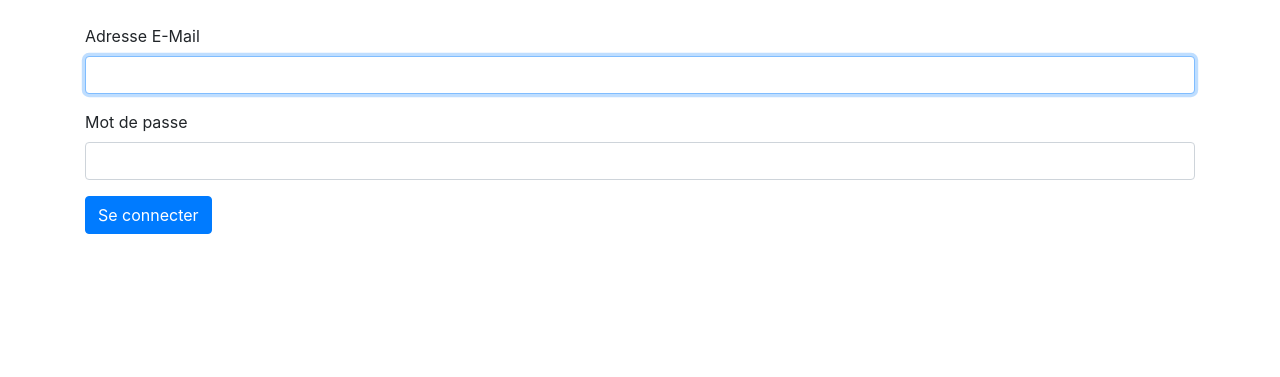
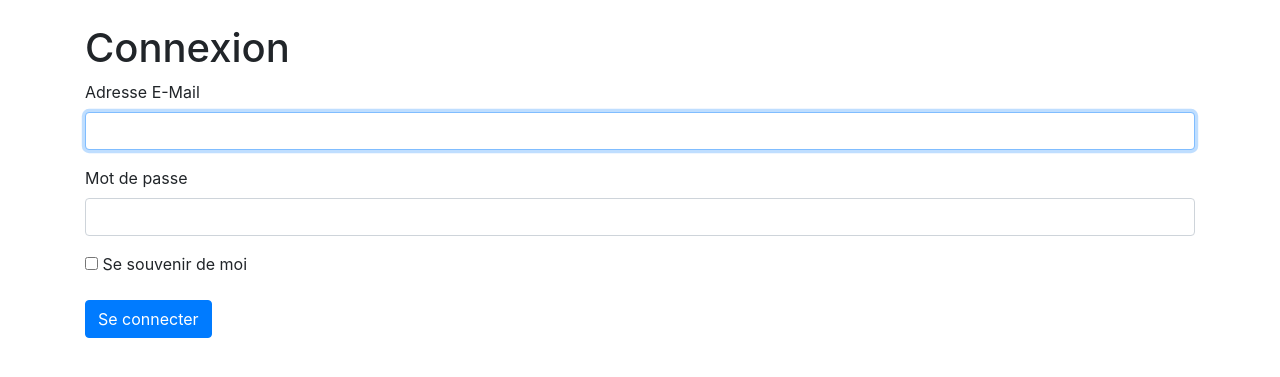
Before and after one commit to AlbanRenahy/museo, a PHP site: template templates/security/login.html.twig in a window 1280 px wide. Shown: the part 56-433 px from the top of the page. Run offline with PHP 8.4, Linux system fonts and the light colour scheme; the template is opened without the code that fills it, so the values that code supplies are empty; some libraries are stand-ins or nearby versions.

Commit message:
fix: Login Page

```diff
--- a/templates/security/login.html.twig
+++ b/templates/security/login.html.twig
@@ -1,10 +1,10 @@
 {% extends 'base.html.twig' %}
-
-{% block title %}Log in!{% endblock %}
 
 {% block body %}
 
 <div class="container mt-4">
+
+    <h1>Connexion</h1>
 
     <form method="post">
         {% if error %}
@@ -22,21 +22,13 @@
         <input type="hidden" name="_csrf_token"
         value="{{ csrf_token('authenticate') }}"
         >
+        <div class="checkbox mb-3">
+            <label>
+                <input type="checkbox" name="_remember_me"> Se souvenir de moi
+            </label>
+        </div>
         <button type="submit" class="btn btn-primary">Se connecter</button>
 
-
-
-
-        {#
-            Uncomment this section and add a remember_me option below your firewall to activate remember me functionality.
-            See https://symfony.com/doc/current/security/remember_me.html
-
-            <div class="checkbox mb-3">
-                <label>
-                    <input type="checkbox" name="_remember_me"> Remember me
-                </label>
-            </div>
-        #}
 
         <!-- <button class="btn btn-lg btn-primary" type="submit">
             Sign in
```
Also changed, not shown: 1 other file.
